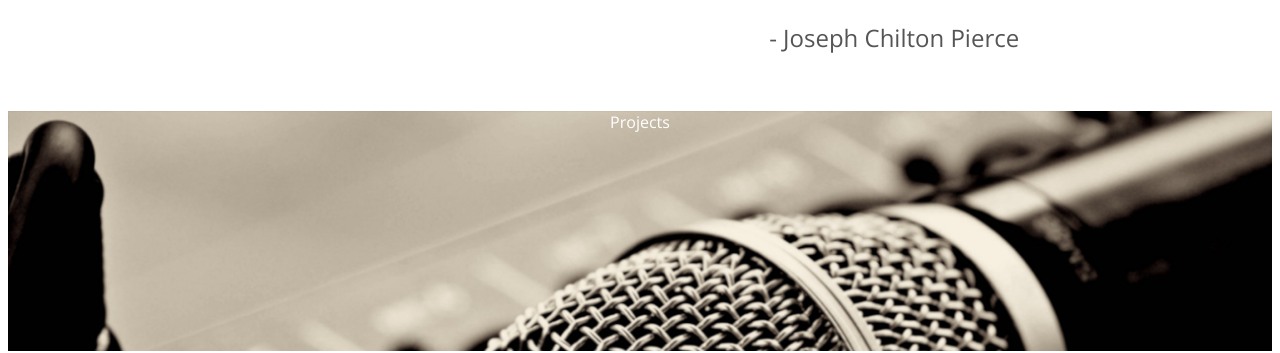
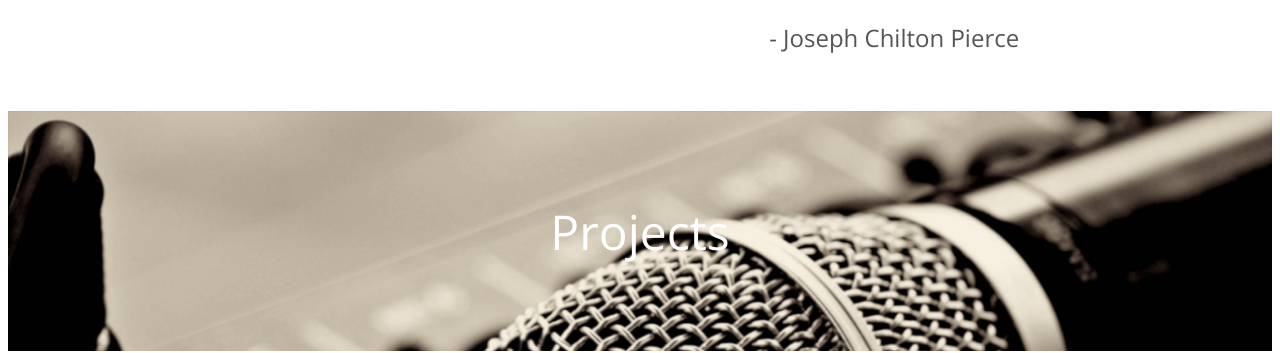
Before and after one commit to justinhongj/justinhongj.github.io, a plain HTML site: page index.html in a window 1280 px wide. Shown: the part 1497-1850 px from the top of the page. Drawn offline with nearby package versions, Linux system fonts and the light colour scheme; grey boxes are pictures that could not be loaded; some icons are missing.

Commit message:
fix sizing of projects title

```diff
--- a/index.html
+++ b/index.html
@@ -93,9 +93,7 @@
 			<!-- PROJECTS -->
 
 			<section id="projects-title" class="section-title">
-				<div>
-					<span>Projects</span>
-				</div>
+					<span class="title">Projects</span>
 			</section>
 
 			<section id="projects-section">
```
